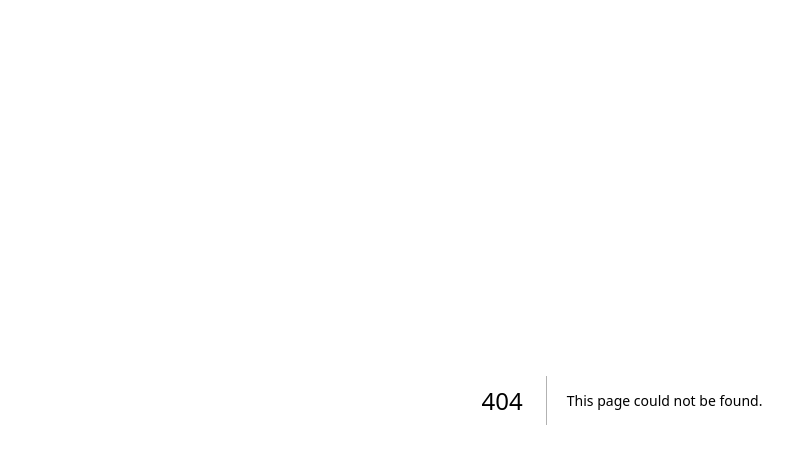
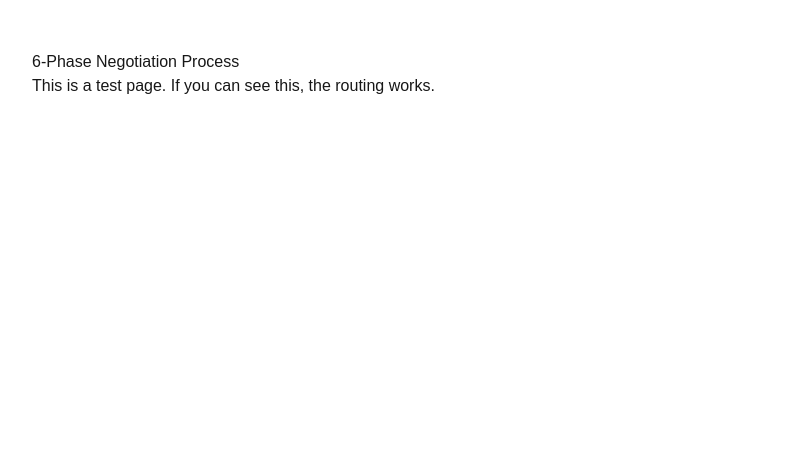
Before and after one commit to SpikeIreland/clarence, a Next.js app: page /phases in a window 1280 px wide. Before the commit this address had no page. Shown: the top 464 px of the page, without its empty margins (18-811 px from the left). Built offline with nearby package versions, Linux system fonts and the light colour scheme.

Commit message:
Create simple phases page to test routing

```diff
--- /dev/null
+++ b/app/phases/page.tsx
@@ -0,0 +1,8 @@
+export default function PhasesPage() {
+  return (
+    <div style={{ padding: '50px' }}>
+      <h1>6-Phase Negotiation Process</h1>
+      <p>This is a test page. If you can see this, the routing works.</p>
+    </div>
+  )
+}
```
